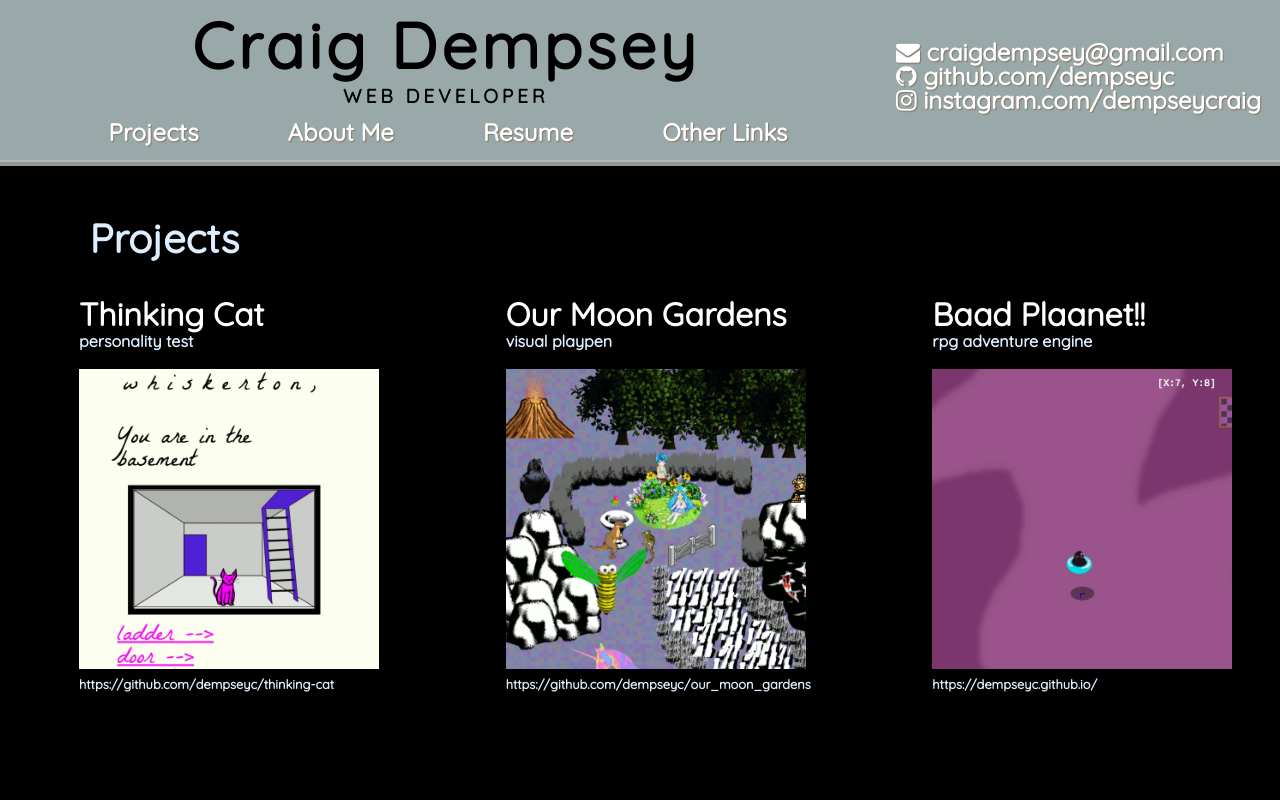
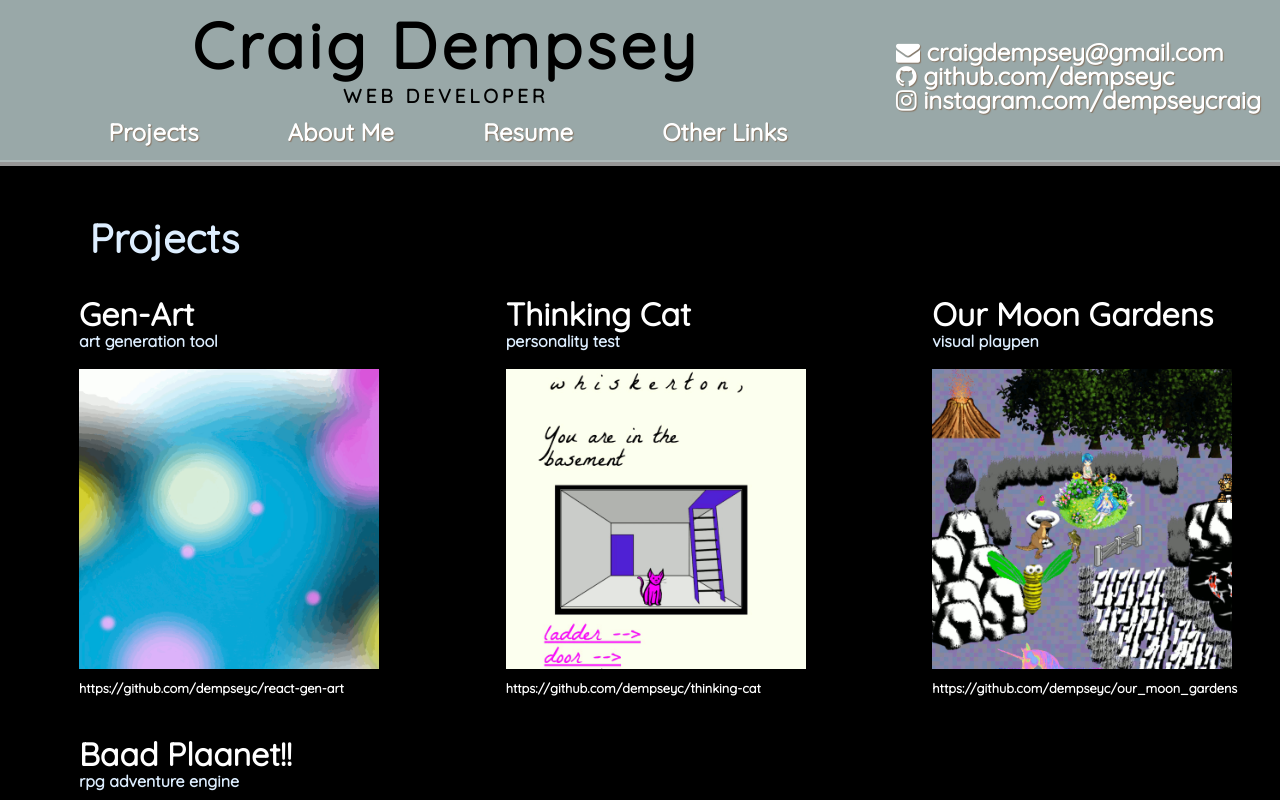
Before and after one commit to dempseyc/clldportfolio, a plain HTML site: page index.html in a window 1280 px wide. Shown: the top 800 px of the page. Drawn offline with Linux system fonts and the light colour scheme.

Commit message:
added to portfolio

```diff
--- a/index.html
+++ b/index.html
@@ -48,7 +48,7 @@
 
       <div id="resume" class="content-item">
         <h2>Resume</h2>
-          <img src = "public/images/cld_resume20180129.png" height="1056px" width="816px"/>
+          <img src = "./public/images/cld_resume20180129.png" height="1056px" width="816px"/>
       </div> <!-- resume -->
 
       <div id="non-dev" class="content-item">
--- a/projects.js
+++ b/projects.js
@@ -1,4 +1,11 @@
 var projects = [
+  {
+    "title": "Gen-Art",
+    "heading": "art generation tool",
+    "thumbnail": "genny1.gif",
+    "link": "#",
+    "githublink": "https://github.com/dempseyc/react-gen-art"
+  },
   {
     "title": "Thinking Cat",
     "heading": "personality test",
--- a/script.js
+++ b/script.js
@@ -9,10 +9,10 @@ $(document).ready(function(){
     let IMGhref = item["thumbnail"];
     let LINK = item["link"];
     let GHLINK = item["githublink"];
-    let IMG = $('<a href="'+LINK+'"><img src="./public/images/'+IMGhref+'"></a>');
-    let aREF = $('<a href="'+LINK+'">'+title+'</a>');
-    let headTXT = $('<h3>'+heading+'</h3>');
-    let head4TXT = $('<h4>'+GHLINK+'</h4>');
+    let IMG = $(`<a href="${LINK}"><img src="./public/images/${IMGhref}"></a>`);
+    let aREF = $(`<a href="${LINK}">${title}</a>`);
+    let headTXT = $(`<h3>${heading}</h3>`);
+    let head4TXT = $(`<a href="${GHLINK}"><h4>${GHLINK}</h4></a>`);
     DIV.append(aREF);
     DIV.append(headTXT);
     DIV.append(IMG);
--- a/style.css
+++ b/style.css
@@ -89,16 +89,15 @@ h3 {
   text-align: left;
 }
 
+h4 {
+  font-size: .8rem;
+  line-height: 2.4rem;
+}
+
 name h3 {
   font-size: .3em;
   line-height: 2em;
   text-align: center;
-}
-
-
-h4 {
-  font-size: .8em;
-  line-height: 2.4em;
 }
 
 .transparent {
```
Also changed, not shown: public/images/cld_resume20180129.png, public/images/genny1.gif (added).
